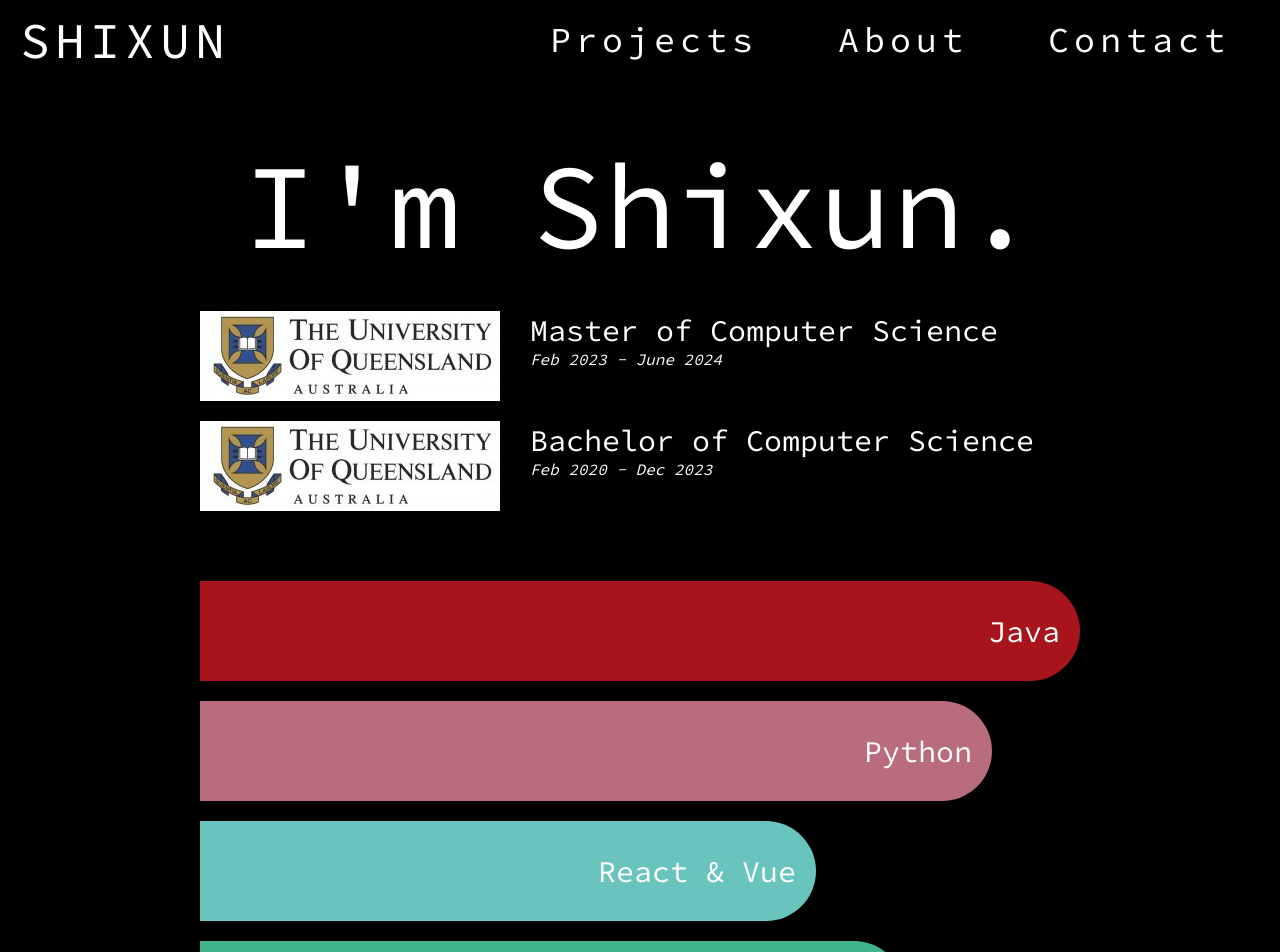
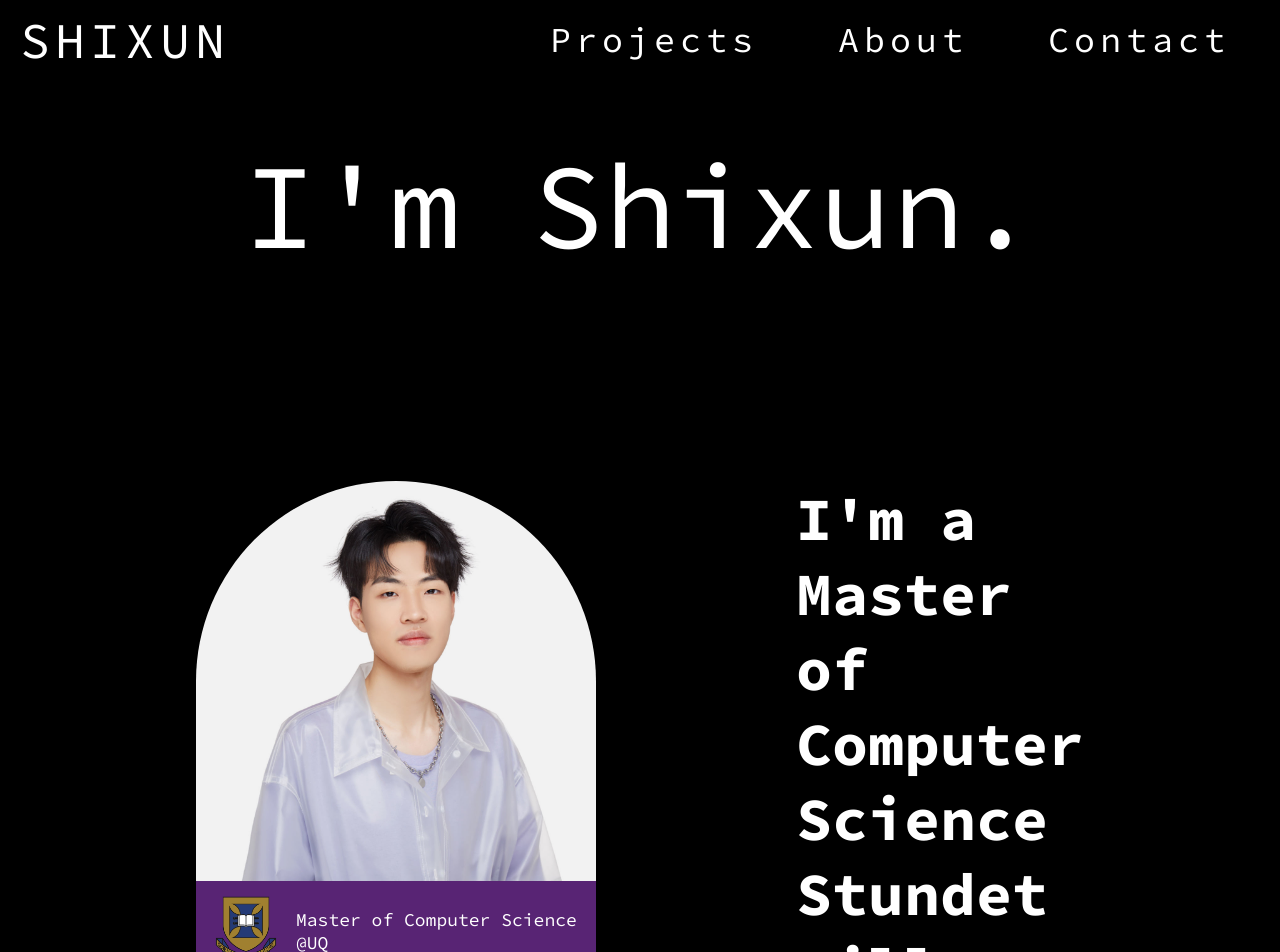
Before and after one commit to RicardoYam/Shixun_Blog, a React (Vite) app in the folder client/: page /about in a window 1280 px wide. Shown: the top 952 px of the page. Built offline with nearby package versions, Linux system fonts and the light colour scheme.

Commit message:
About page updated

```diff
--- a/client/src/pages/about.css
+++ b/client/src/pages/about.css
@@ -7,33 +7,50 @@
 .about-title {
     text-align: center;
     font-size: 120px;
-    margin-bottom: 30px;
+    margin-bottom: 200px;
 }
 
-.about-education {
+.about-summary {
+    display: flex;
+    display: row;
+    justify-content: center;
+    margin-bottom: 100px;
+}
+
+.summary-avatar {
     display: flex;
     flex-direction: column;
-    margin-bottom: 50px;
-    animation: fadeIn 2s;
+    width: 400px;
+    font-size: 18px;
 }
 
-.education-item {
-    display: flex;
-    margin-bottom: 20px;
+.summary-avatar>img {
+    width: 400px;
+    height: 400px;
+    border-radius: 200px 200px 0 0;
+    opacity: 0.95;
 }
 
-.education-item>img {
-    margin-right: 30px;
+.summary-education {
+    display: flex;
+    display: row;
+    background-color: #582474;
+    align-items: center;
 }
 
-.education-text {
-    display: flex;
-    flex-direction: column;
+.summary-education>img {
+    width: 80px;
+    margin: 10px;
 }
 
-.education-text>p {
-    font-size: 16px;
-    font-style: italic;
+.summary-content {
+    margin-left: 200px;
+    width: 900px;
+}
+
+.summary-content>h3 {
+    font-size: 60px;
+    margin-bottom: 10px;
 }
 
 .about-skills {
@@ -42,6 +59,7 @@
     height: 500px;
     display: flex;
     flex-direction: column;
+    margin-bottom: 100px;
 }
 
 .skill-item {
@@ -81,6 +99,8 @@
     width: 800px;
 }
 
+
+
 @keyframes grow {
     from {
         width: 0%;
--- a/client/src/pages/about.jsx
+++ b/client/src/pages/about.jsx
@@ -10,22 +10,18 @@ function about() {
       <Nav />
       <div className='about-content'>
         <div className="about-title"><p>I'm Shixun.</p></div>
-        <div className='about-education'>
-          <div className="education-item">
-            <img src="src/assets/images/UQ.jpg" alt="UQ logo" />
-            <div className="education-text">
-              <span>Master of Computer Science</span>
-              <p>Feb 2023 - June 2024</p>
+        <div className="about-summary">
+          <div className='summary-avatar'>
+            <img src="src/assets/images/Avatar.jpg" alt="avatar" />
+            <div className='summary-education'>
+              <img src="src/assets/images/University_of_Queensland_(crest).png" alt="uq logo" />
+              <span>Master of Computer Science @UQ</span>
             </div>
           </div>
-          <div className="education-item">
-            <img src="src/assets/images/UQ.jpg" alt="UQ logo" />
-            <div className="education-text">
-              <span>Bachelor of Computer Science</span>
-              <p>Feb 2020 - Dec 2023</p>
-            </div>
+          <div className="summary-content">
+            <h3>I'm a Master of Computer Science Stundet will graduate on Jun 2024.</h3>
+            <p>Over the past 5+ years, </p>
           </div>
-
         </div>
         <div className="about-skills">
           <div className="skill-item java" style={{ '--targetWidth': '100%' }}>Java</div>
```
Also changed, not shown: client/src/assets/images/Avatar.jpg (added), client/src/assets/images/University_of_Queensland_(crest).png (added).
